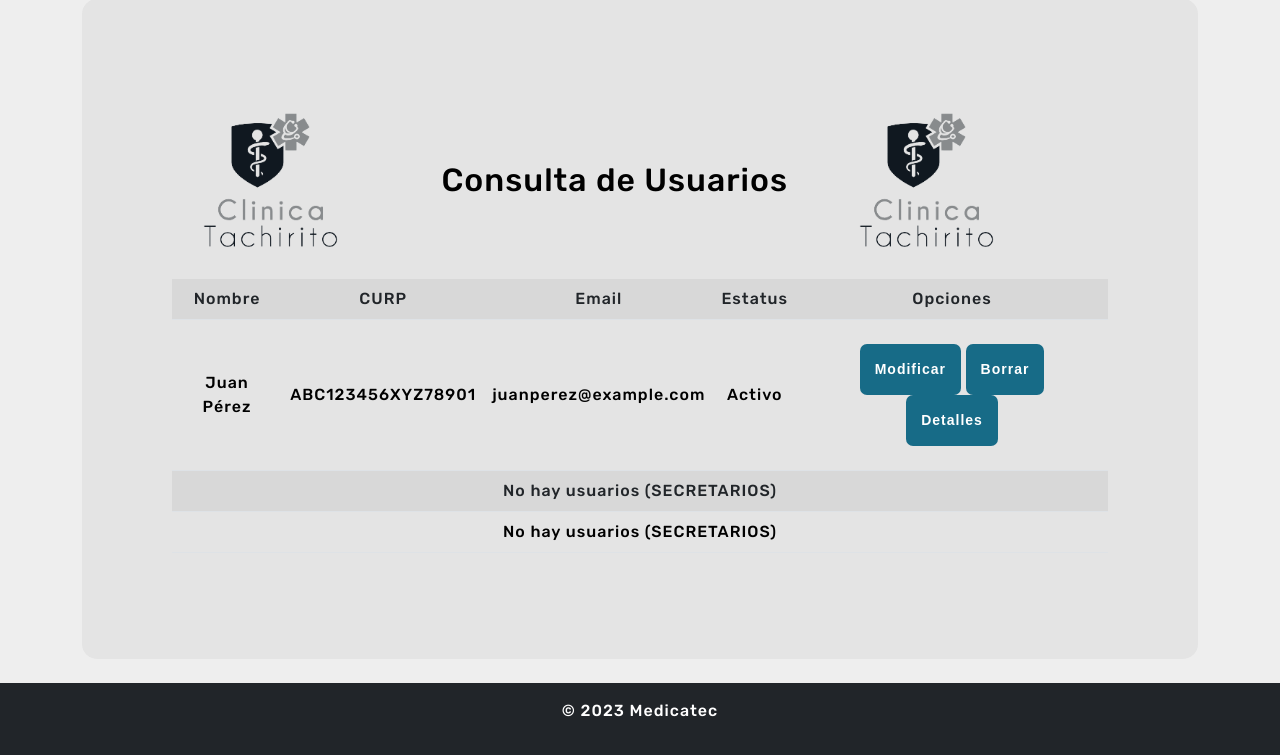
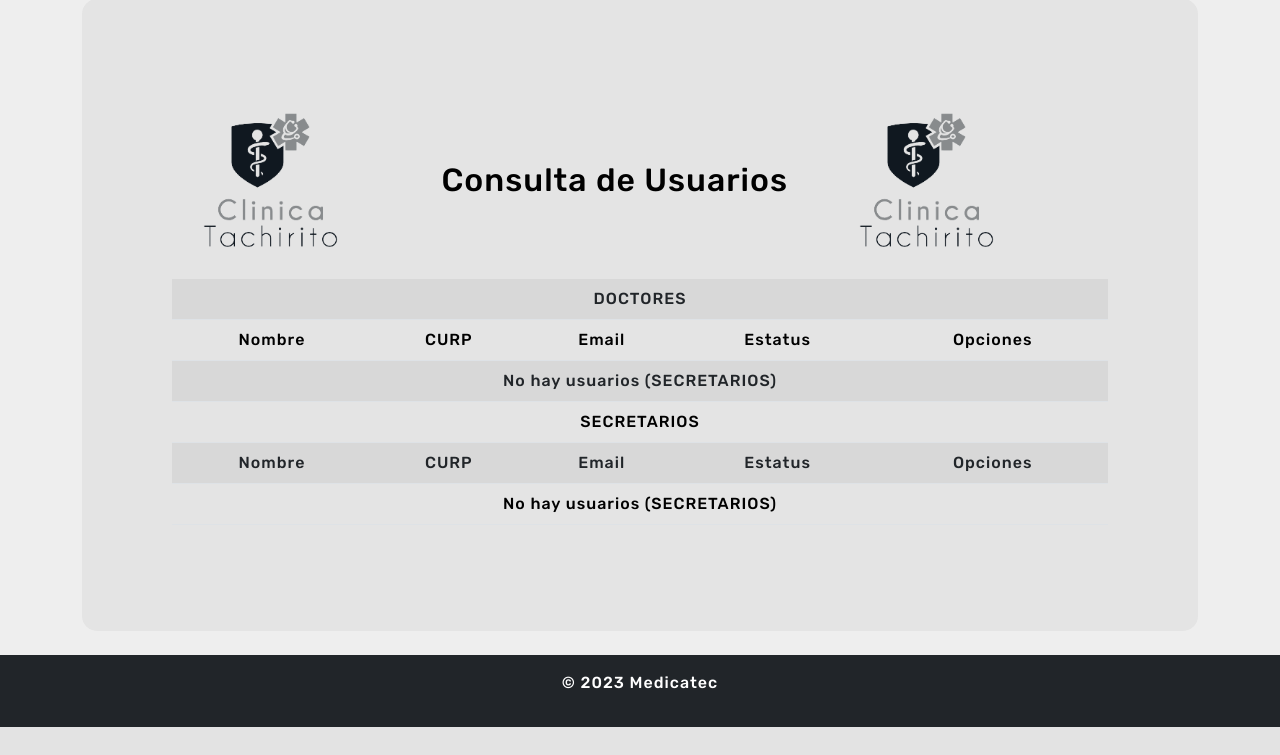
Before and after one commit to lenovo2917/ProyectoClinica, a PHP site: page /admin/consultaUsuariosA.php in a window 1280 px wide. Shown: the part 292-1047 px from the top of the page. After the commit the page ends 1019 px from the top, so only its background shows below. Run offline with PHP 8.4, Linux system fonts and the light colour scheme; data that the repository does not hold is empty; some web fonts are replaced.

Commit message:
Mas modificaciones

```diff
--- a/admin/consultaUsuariosA.php
+++ b/admin/consultaUsuariosA.php
@@ -74,13 +74,16 @@
                     <div class="col-12">
                         <table class="table table-striped" style="vertical-align: middle;">
                             <tr>
+                                <th colspan="5" class="text-center">DOCTORES</th>
+                            </tr>
+                            <tr>
                                 <th>Nombre</th>
                                 <th>CURP</th>
                                 <th>Email</th>
                                 <th>Estatus</th>
                                 <th>Opciones</th>
                             </tr>
-                            <tr>
+                            <!--<tr>
                                 <td>Juan Pérez</td>
                                 <td>ABC123456XYZ78901</td>
                                 <td>juanperez@example.com</td>
@@ -88,17 +91,17 @@
                                 <td>
                                     <div class="gap-2 mx-auto form" style="padding: 1rem;">
                                         <a href="modificaUsuariosA.html" type="button">
-                                            <button>Modificar</button>
+                                            <button >Modificar</button>
                                         </a>
                                         <a href="eliminaUsuariosA.html" type="button">
                                             <button>Borrar</button>
                                         </a>
                                         <a href="detallesUsuariosA.html" type="button">
-                                            <button>Detalles</button>
+                                            <button class="btn btn-info">Detalles</button>
                                         </a>
                                     </div>
                                 </td>
-                            </tr>
+                            </tr>-->
                             <?php
 
                             include '../php/acceso.php';
@@ -117,7 +120,9 @@
                                     echo "<td>";
                                     echo '<div class="gap-2 mx-auto form" style="padding: 1rem;">';
                                     echo '<a href="modificaUsuariosA.php?id=' . $rowD["IDD"] . '" type="button"><button>Modificar</button></a>';
+                                    echo '&nbsp;';  // Agrega un espacio en blanco entre los botones
                                     echo '<a href="eliminaUsuariosA.php?id=' . $rowD["IDD"] . '" type="button"><button>Borrar</button></a>';
+                                    echo '&nbsp;';  // Agrega otro espacio en blanco entre los botones
                                     echo '<a href="detallesUsuariosA.php?id=' . $rowD["IDD"] . '" type="button"><button>Detalles</button></a>';
                                     echo '</div>';
                                     echo "</td>";
@@ -126,6 +131,22 @@
                             } else {
                                 echo "<tr><td colspan='5'>No hay usuarios (SECRETARIOS)</td></tr>";
                             }
+
+                            ?>
+
+                            <tr>
+                                <th colspan="5" class="text-center">SECRETARIOS</th>
+                            </tr>
+                            <tr>
+                                <th>Nombre</th>
+                                <th>CURP</th>
+                                <th>Email</th>
+                                <th>Estatus</th>
+                                <th>Opciones</th>
+                            </tr>
+
+                            <?php
+                            include '../php/acceso.php';
 
                             // Muestra los resultados de la consulta (SECRETARIOS)
                             $sqlS = "SELECT * FROM secretarios";
@@ -141,7 +162,9 @@
                                     echo "<td>";
                                     echo '<div class="gap-2 mx-auto form" style="padding: 1rem;">';
                                     echo '<a href="modificaUsuariosA.php?id=' . $rowS["IDS"] . '" type="button"><button>Modificar</button></a>';
+                                    echo '&nbsp;';  // Agrega un espacio en blanco entre los botones
                                     echo '<a href="eliminaUsuariosA.php?id=' . $rowS["IDS"] . '" type="button"><button>Borrar</button></a>';
+                                    echo '&nbsp;';  // Agrega otro espacio en blanco entre los botones
                                     echo '<a href="detallesUsuariosA.php?id=' . $rowS["IDS"] . '" type="button"><button>Detalles</button></a>';
                                     echo '</div>';
                                     echo "</td>";
@@ -150,83 +173,8 @@
                             } else {
                                 echo "<tr><td colspan='5'>No hay usuarios (SECRETARIOS)</td></tr>";
                             }
+
                             ?>
-                            <!--<tr>
-                                <td>Maria López</td>
-                                <td>DEF789012UVW34567</td>
-                                <td>marialopez@example.com</td>
-                                <td>Inactivo</td>
-                                <td>
-                                    <div class="gap-2 mx-auto form" style="padding: 1rem;">
-                                        <a href="modificaUsuariosA.html" type="button">
-                                            <button>Modificar</button>
-                                        </a>
-                                        <a href="eliminaUsuariosA.html" type="button">
-                                            <button>Borrar</button>
-                                        </a>
-                                        <a href="detallesUsuariosA.html" type="button">
-                                            <button>Detalles</button>
-                                        </a>
-                                    </div>
-                                </td>
-                            </tr>
-                            <tr>
-                                <td>Carlos Rodríguez</td> asdasdasd
-                                <td>GHI456789RST01234</td>
-                                <td>carlosrodriguez@example.com</td>
-                                <td>Activo</td>
-                                <td>
-                                    <div class="gap-2 mx-auto form" style="padding: 1rem;">
-                                        <a href="modificaUsuariosA.html" type="button">
-                                            <button>Modificar</button>
-                                        </a>
-                                        <a href="eliminaUsuariosA.html" type="button">
-                                            <button>Borrar</button>
-                                        </a>
-                                        <a href="detallesUsuariosA.html" type="button">
-                                            <button>Detalles</button>
-                                        </a>
-                                    </div>
-                                </td>
-                            </tr>
-                            <tr>
-                                <td>Ana García</td>
-                                <td>JKL901234MNO56789</td>
-                                <td>anagarcia@example.com</td>
-                                <td>Inactivo</td>
-                                <td>
-                                    <div class="gap-2 mx-auto form" style="padding: 1rem;">
-                                        <a href="modificaUsuariosA.html" type="button">
-                                            <button>Modificar</button>
-                                        </a>
-                                        <a href="eliminaUsuariosA.html" type="button">
-                                            <button>Borrar</button>
-                                        </a>
-                                        <a href="detallesUsuariosA.html" type="button">
-                                            <button>Detalles</button>
-                                        </a>
-                                    </div>
-                                </td>
-                            </tr>
-                            <tr>
-                                <td>Luis Martínez</td>
-                                <td>PQR678901XYZ23456</td>
-                                <td>luismartinez@example.com</td>
-                                <td>Activo</td>
-                                <td>
-                                    <div class="gap-2 mx-auto form" style="padding: 1rem;">
-                                        <a href="modificaUsuariosA.html" type="button">
-                                            <button>Modificar</button>
-                                        </a>
-                                        <a href="eliminaUsuariosA.html" type="button">
-                                            <button>Borrar</button>
-                                        </a>
-                                        <a href="detallesUsuariosA.html" type="button">
-                                            <button>Detalles</button>
-                                        </a>
-                                    </div>
-                                </td>
-                            </tr>-->
                         </table>
                     </div>
                 </div>
```
